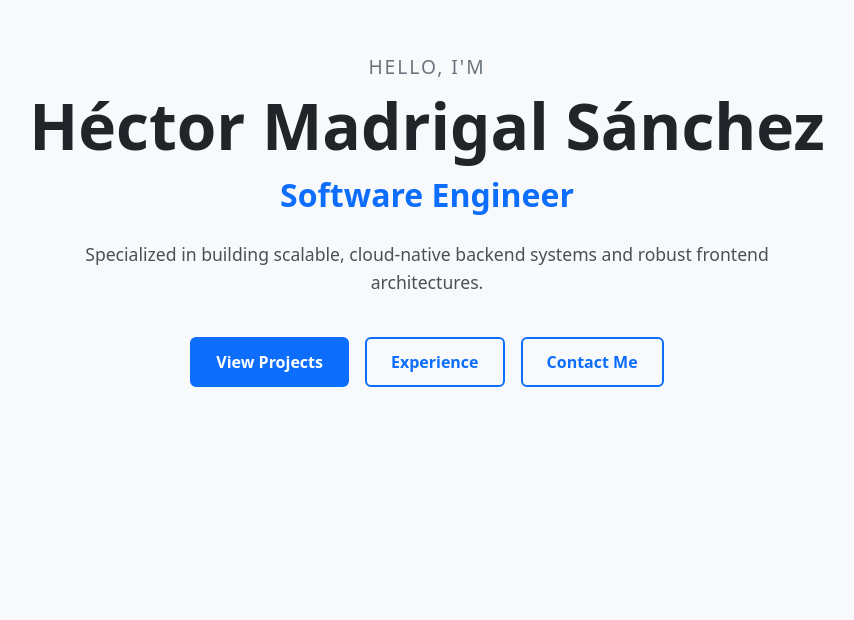
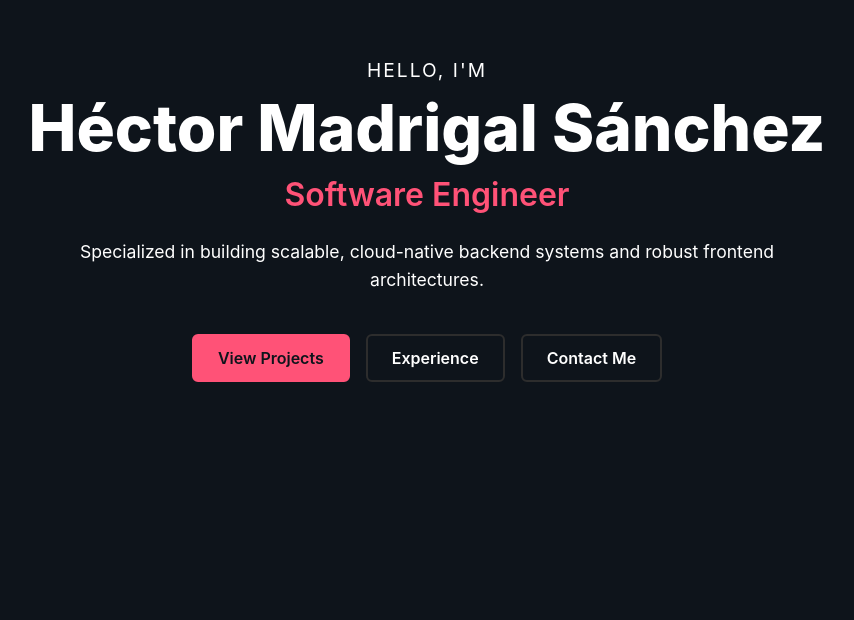
Before and after one commit to hectormadrisanch/portfolio-frontend, an Angular app in the folder portfolio-frontend/: page / in a window 1280 px wide. Shown: the part 180-800 px from the top of the page, without its empty margins (213-1067 px from the left). Built offline with nearby package versions, Linux system fonts and the light colour scheme.

Commit message:
style(frontend): migrate global design system to dark theme variables

```diff
--- a/portfolio-frontend/src/styles.scss
+++ b/portfolio-frontend/src/styles.scss
@@ -5,22 +5,25 @@
   box-sizing: border-box;
 }
 
-/* Design System Variables */
+/* Design System Variables - Dark Theme */
 :root {
-  --color-primary: #0d6efd;
-  --color-primary-hover: #0b5ed7;
-  --color-text-main: #212529;
-  --color-text-muted: #495057;
-  --color-text-light: #6c757d;
-  --color-bg-main: #ffffff;
-  --color-bg-section: #f8f9fa;
-  --font-family-base: system-ui, -apple-system, sans-serif;
+  --color-bg: #0e141b;
+  --color-bg-offset: #252526;
+  --color-border: #2d2d2d;
+  --color-primary: #ff5277;
+  --color-primary-offset: #ff2957;
+  --color-secondary: #43a9a3;
+  --color-text: #ffffff;
+  --color-text-offset: #818a91;
+
+  --font-family-base: -apple-system, BlinkMacSystemFont, "Segoe UI", Roboto, Oxygen, Ubuntu, Cantarell, "Fira Sans", "Droid Sans", "Helvetica Neue", sans-serif;
+  --font-family-display: Georgia, Times, serif; /* Fallbacks for Noe Display */
 }
 
 body {
   font-family: var(--font-family-base);
-  background-color: var(--color-bg-main);
-  color: var(--color-text-main);
+  background-color: var(--color-bg);
+  color: var(--color-text);
   -webkit-font-smoothing: antialiased;
 }
 
@@ -37,23 +40,24 @@ body {
 
   &--primary {
     background-color: var(--color-primary);
-    color: #ffffff;
+    color: var(--color-bg);
     border: 2px solid var(--color-primary);
 
     &:hover {
-      background-color: var(--color-primary-hover);
-      border-color: var(--color-primary-hover);
+      background-color: var(--color-primary-offset);
+      border-color: var(--color-primary-offset);
       transform: translateY(-2px);
     }
   }
 
   &--secondary {
     background-color: transparent;
-    color: var(--color-primary);
-    border: 2px solid var(--color-primary);
+    color: var(--color-text);
+    border: 2px solid var(--color-border);
 
     &:hover {
-      background-color: rgba(13, 110, 253, 0.1);
+      border-color: var(--color-primary);
+      color: var(--color-primary);
       transform: translateY(-2px);
     }
   }
```
